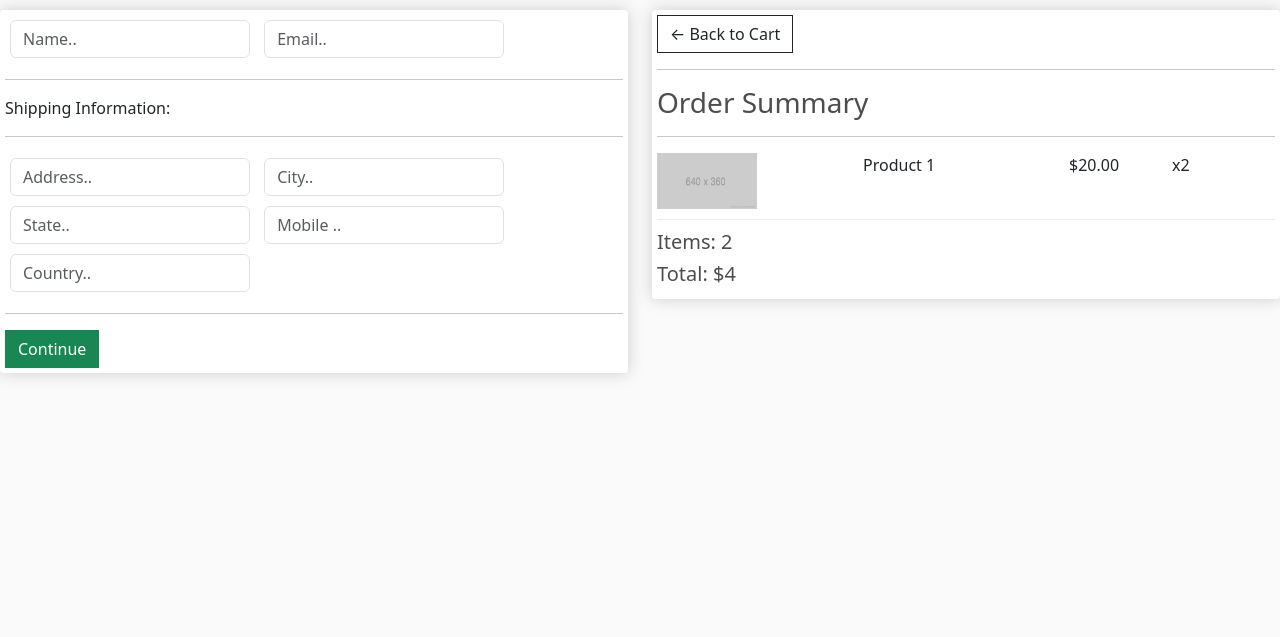
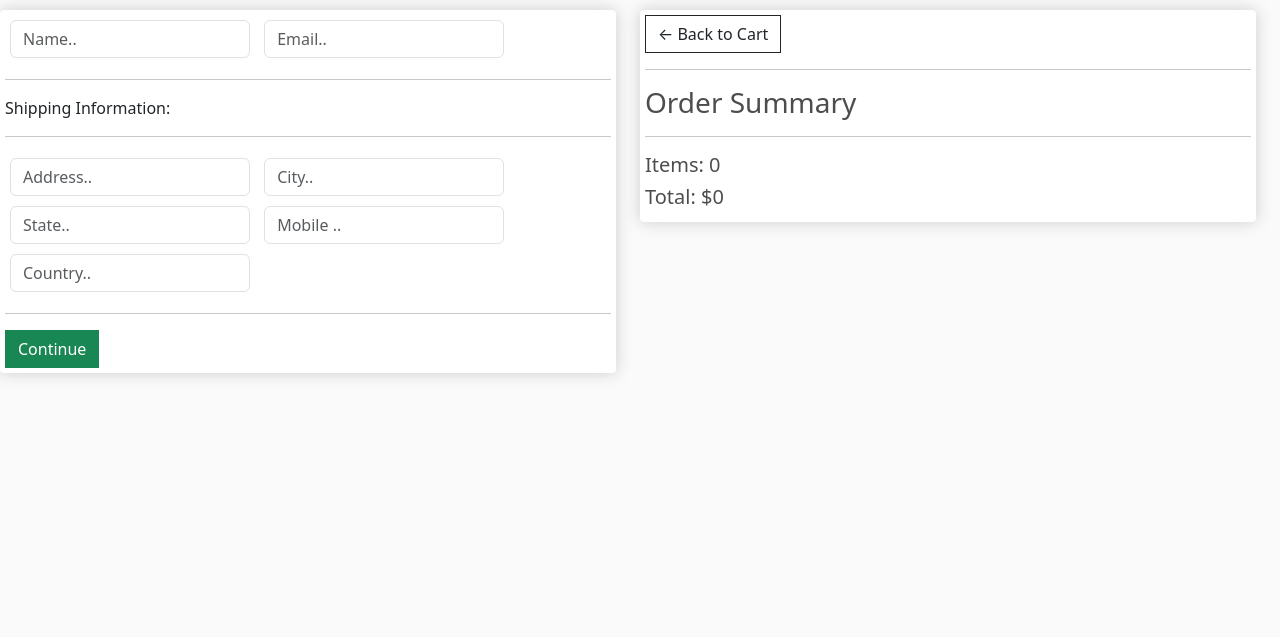
Before and after one commit to hoangquan2002/Web-ban-hang, a Django app: page /checkout/ in a window 1280 px wide. Shown: the part 96-733 px from the top of the page. Run offline with Django 4.2, Linux system fonts and the light colour scheme; some libraries are stand-ins or nearby versions.

Commit message:
bigupdate

```diff
--- a/project/app/templates/app/base.html
+++ b/project/app/templates/app/base.html
@@ -70,7 +70,7 @@
                   </a>
                   <ul class="dropdown-menu">
                     <li><a class="dropdown-item" href="#">Profile</a></li>
-                    <li><a class="dropdown-item" href="#">order</a></li>
+                    <li><a class="dropdown-item" href="#">Order</a></li>
                     <li><hr class="dropdown-divider"></li>
                     <li><a class="dropdown-item" href="#">Exit</a></li>
                   </ul>
--- a/project/app/templates/app/cart.html
+++ b/project/app/templates/app/cart.html
@@ -1,7 +1,7 @@
 {% extends 'app/base.html' %}
 {% load static %}
 {% block cart_content %}
-<div class="row">
+<div class="row" style = 'width :100%'>
 	<div class="col-lg-12">
 		<div class="box-element">
 
--- a/project/app/templates/app/checkout.html
+++ b/project/app/templates/app/checkout.html
@@ -1,7 +1,7 @@
 {% extends 'app/base.html' %}
 {% load static %}
 {% block content_checkout %}
-     <div class="row">
+     <div class="row" style = 'width :100%'>
 		<div class="col-lg-6">
 			<div class="box-element" id="form-wrapper">
 				<form id="form">
@@ -53,14 +53,16 @@
 				<hr>
 				<h3>Order Summary</h3>
 				<hr>
+				{% for item in items %}
 				<div class="cart-row">
-					<div style="flex:2"><img class="row-image" src="{% static 'app/images/placeholder.png' %}"></div>
-					<div style="flex:2"><p>Product 1</p></div>
-					<div style="flex:1"><p>$20.00</p></div>
-					<div style="flex:1"><p>x2</p></div>
+					<div style="flex:2"><img class="row-image" src="{{item.product.ImageURL}}"></div>
+					<div style="flex:2"><p>{{item.product.name}}</p></div>
+					<div style="flex:1"><p>${{item.product.price}}</p></div>
+					<div style="flex:1"><p>{{item.quantity}}</p></div>
 				</div>
-				<h5>Items:   2</h5>
-				<h5>Total:   $4</h5>
+				{% endfor %}
+				<h5>Items:   {{order.get_cart_items}}</h5>
+				<h5>Total:   ${{order.get_cart_total}}</h5>
 			</div>
 		</div>
 	</div>
--- a/project/app/views.py
+++ b/project/app/views.py
@@ -13,10 +13,18 @@ def cart(request):
         order, created = Order.objects.get_or_create(customer = customer, complete = False)
         items = order.orderitem_set.all()
     else:
-        items=[]
+        items = []
+        order = {'get_cart_items': 0, 'get_cart_total': 0}
     context={'items': items, 'order':order}
     return render(request,'app/cart.html',context)
 
 def checkout(request):
-    context={}
+    if request.user.is_authenticated:
+        customer = request.user.customer
+        order, created = Order.objects.get_or_create(customer = customer, complete = False)
+        items = order.orderitem_set.all()
+    else:
+        items = []
+        order = {'get_cart_items': 0, 'get_cart_total': 0}
+    context={'items': items, 'order':order}
     return render(request,'app/checkout.html',context)
```
Also changed, not shown: project/db.sqlite3.
